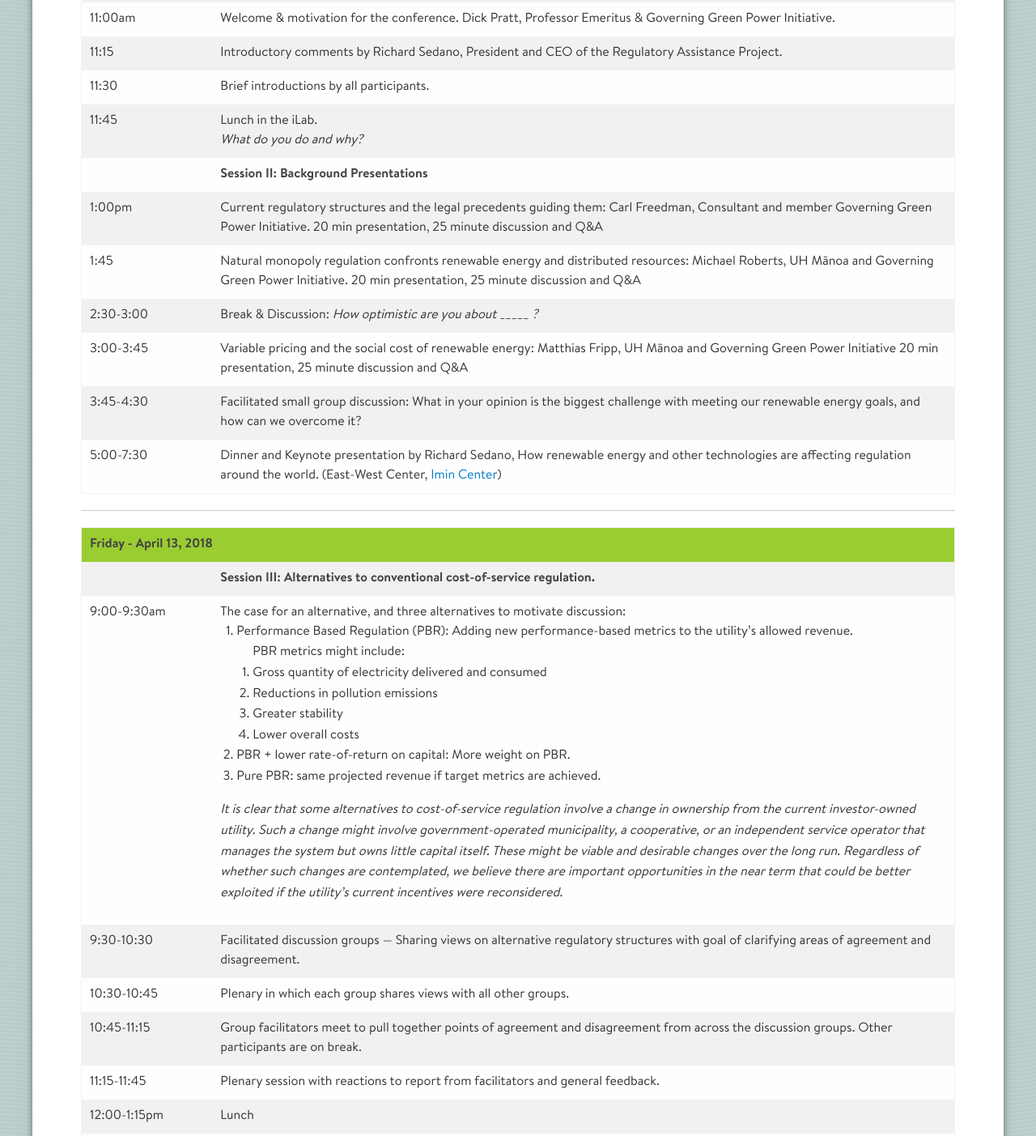
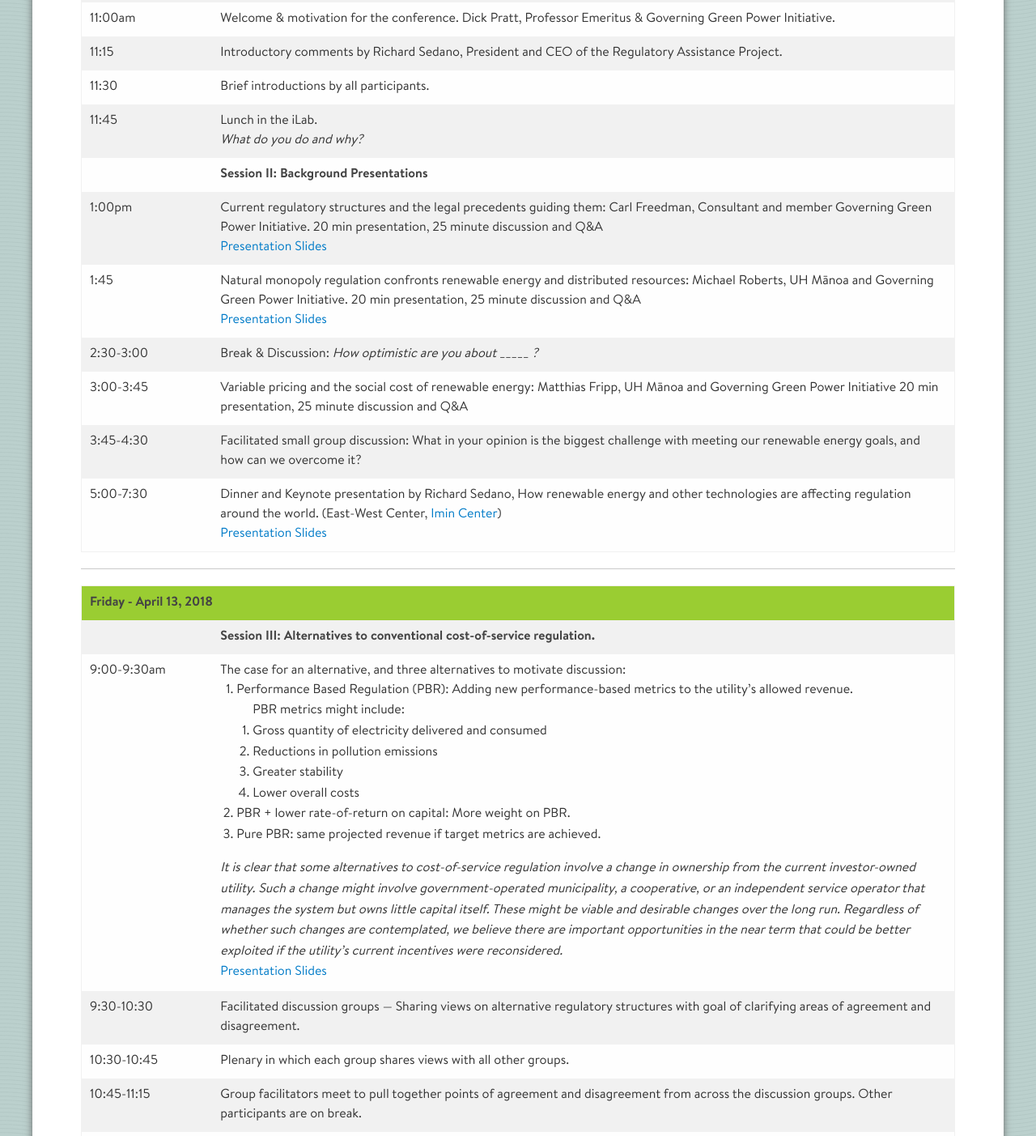
Before and after one commit to vcward/GGP, a plain HTML site: page events/conference2018.html in a window 1280 px wide. Shown: the part 1078-2481 px from the top of the page at 81% size. Drawn offline with Linux system fonts and the light colour scheme; a small style sheet from the web is missing.

Commit message:
add presentations

```diff
--- a/events/conference2018.html
+++ b/events/conference2018.html
@@ -19,7 +19,9 @@
             text-align: left;
             vertical-align: top;
         }
-
+        td p {
+            margin-bottom: 0;
+        }
         .sponsor {
             -moz-box-shadow: 0 0 6px #666;
             -webkit-box-shadow: 0 0 6px #666;
@@ -141,13 +143,16 @@ Innovation Laboratory -- iLab (<a href="https://ilab.hawaii.edu/" target="_blank
                             <td>Current regulatory structures and the legal precedents guiding them: Carl Freedman, Consultant
                                 and member Governing Green Power Initiative. 20 min presentation, 25 minute discussion and
                                 Q&A
+                                <br />
+                                <a href="../_source/HawaiiElectricUtilityRegulatoryFrameworks.pdf" target="_blank" rel="noopener noreferrer">Presentation Slides</a>
                             </td>
                         </tr>
                         <tr>
                             <td>1:45</td>
                             <td>Natural monopoly regulation confronts renewable energy and distributed resources: Michael Roberts,
                                 UH Mānoa and Governing Green Power Initiative. 20 min presentation, 25 minute discussion
-                                and Q&A
+                                and Q&A<br />
+                                <a href="../_source/GovGreen2Session2-Roberts.pdf" target="_blank" rel="noopener noreferrer">Presentation Slides</a>
                             </td>
                         </tr>
                         <tr>
@@ -169,6 +174,7 @@ Innovation Laboratory -- iLab (<a href="https://ilab.hawaii.edu/" target="_blank
                             <td>5:00-7:30</td>
                             <td>Dinner and Keynote presentation by Richard Sedano, How renewable energy and other technologies
                                 are affecting regulation around the world. (East-West Center, <a href="https://www.eastwestcenter.org/about-ewc/campus-maps/hawaii-imin-international-conference-center-at-jefferson-hall">Imin Center</a>)
+                                <br /><a href="../_source/RAP_Sedano_UHawaiiKeynote2018apr12.pdf" target="_blank" rel="noopener noreferrer">Presentation Slides</a>
                             </td>
                         </tr>
                     </table>
@@ -198,7 +204,8 @@ Innovation Laboratory -- iLab (<a href="https://ilab.hawaii.edu/" target="_blank
                                     <li>PBR + lower rate-of-return on capital: More weight on PBR.</li>
                                     <li>Pure PBR: same projected revenue if target metrics are achieved.</li>
                                 </ol>
-                                <p><i>It is clear that some alternatives to cost-of-service regulation involve a change in ownership from the current investor-owned utility. Such a change might involve government-operated municipality, a cooperative, or an independent service operator that manages the system but owns little capital itself. These might be viable and desirable changes over the long run. Regardless of whether such changes are contemplated, we believe there are important opportunities in the near term that could be better exploited if the utility’s current incentives were reconsidered.</i></p>
+                                <p><i>It is clear that some alternatives to cost-of-service regulation involve a change in ownership from the current investor-owned utility. Such a change might involve government-operated municipality, a cooperative, or an independent service operator that manages the system but owns little capital itself. These might be viable and desirable changes over the long run. Regardless of whether such changes are contemplated, we believe there are important opportunities in the near term that could be better exploited if the utility’s current incentives were reconsidered.</i>                                    <br /><a href="../_source/Session3-coffman.pdf" target="_blank" rel="noopener noreferrer">Presentation Slides</a>
+                                </p>
                             </td>
                         </tr>
                         <tr>
@@ -236,6 +243,7 @@ Innovation Laboratory -- iLab (<a href="https://ilab.hawaii.edu/" target="_blank
                             <td>1:30-2:00</td>
                             <td>Two views on rate design: Michael Roberts & Rich Sedano:<br />
                                 <p>Do we have a problem?<br>If so, how big is it?<br>What are good responses?
+                                    <br /><a href="../_source/GovGreen2Session4-Roberts.pdf" target="_blank" rel="noopener noreferrer">Presentation Slides</a>
                                 </p>
                             </td>
                         </tr>
```
Also changed, not shown: events/index.html (+1 -1 lines), 5 other files.
